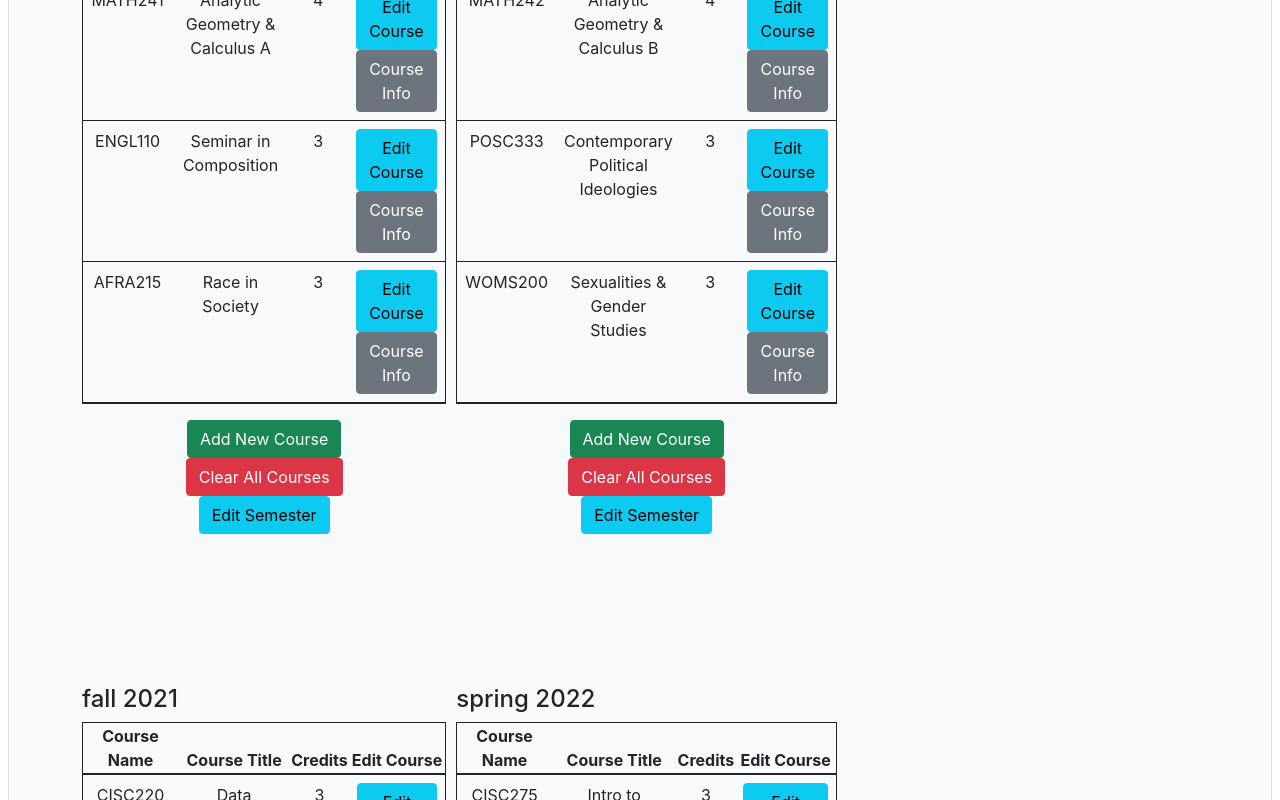
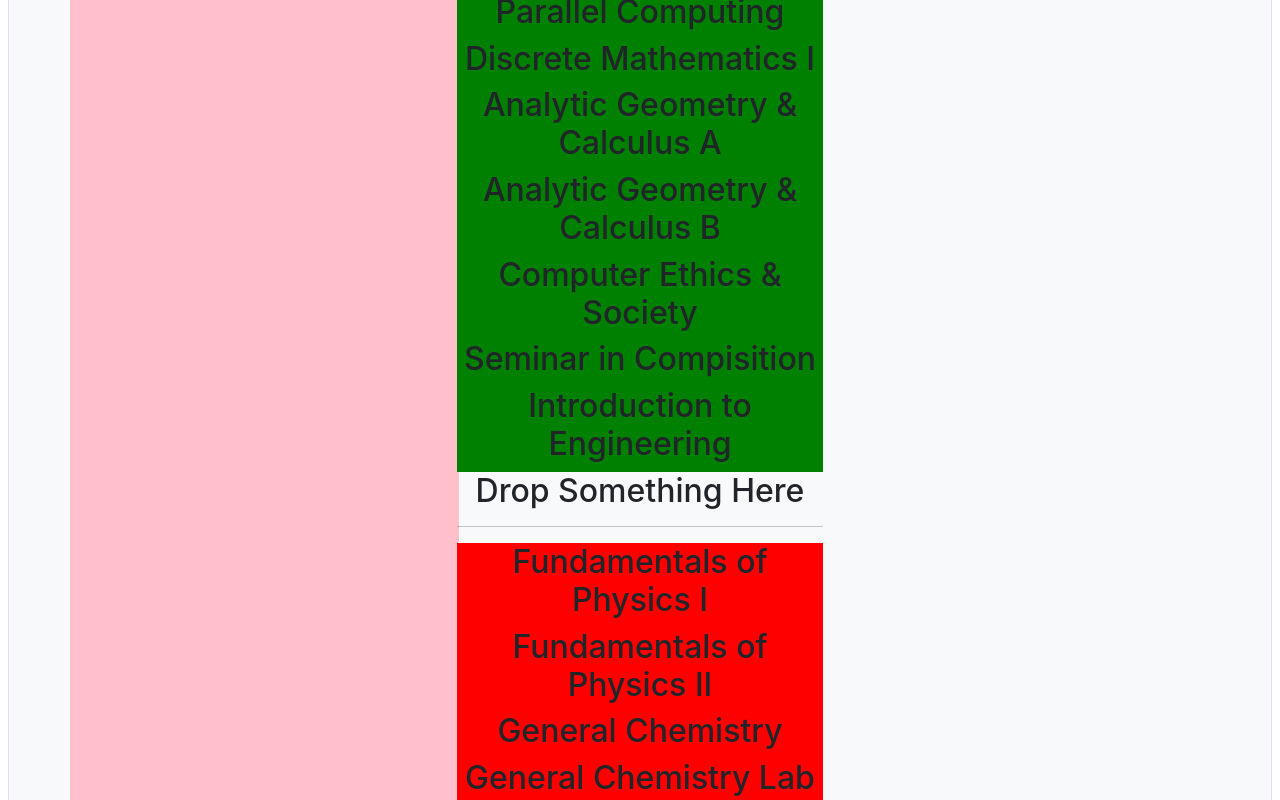
Before and after one commit to UD-CISC275-S22/cis-scheduler-team-18, a React (Create React App) app: page / in a window 1280 px wide. Shown: the part 4380-5180 px from the top of the page. Built offline with nearby package versions, Linux system fonts and the light colour scheme.

Commit message:
drag from sem

```diff
--- a/src/App.tsx
+++ b/src/App.tsx
@@ -9,8 +9,8 @@ import { PlanList } from "./components/PlanList";
 import { Welcome } from "./WelcomeMsg";
 import { Button } from "react-bootstrap";
 import { AddPlanModal } from "./components/AddPlanModal";
+import { Drag } from "./components/Drag";
 //import { Course } from "./interfaces/course";
-import { Drag } from "./components/Drag";
 //import { Card } from "./components/Card";
 
 const PLANS = semesterPlan.map(
@@ -68,12 +68,17 @@ function App(): JSX.Element {
             <div>
                 <Welcome></Welcome>
             </div>
-            <div>
-                <PlanList
-                    plans={plans}
-                    editPlan={editPlan}
-                    deletePlan={deletePlan}
-                ></PlanList>
+            <div className="App-container">
+                <div className="App-left">
+                    <PlanList
+                        plans={plans}
+                        editPlan={editPlan}
+                        deletePlan={deletePlan}
+                    ></PlanList>
+                </div>
+                <div>
+                    <Drag></Drag>
+                </div>
             </div>
             <div>
                 <Button
@@ -89,10 +94,6 @@ function App(): JSX.Element {
                     addPlan={addPlan}
                 ></AddPlanModal>
             </div>
-
-            <div>
-                <Drag></Drag>
-            </div>
         </div>
     );
 }
--- a/src/components/CourseList.tsx
+++ b/src/components/CourseList.tsx
@@ -22,15 +22,16 @@ export function CourseList({ semester }: { semester: Semester }): JSX.Element {
         );
     }
 
-    function clearCourses() {
-        setCourses([]);
-    }
-
     function deleteCourse(id: string) {
         setCourses(
             courses.filter((course: Course): boolean => course.code !== id)
         );
     }
+
+    function clearCourses() {
+        setCourses([]);
+    }
+
     function addCourse(newCourse: Course): void {
         setCourses([...courses, newCourse]);
     }
@@ -41,6 +42,9 @@ export function CourseList({ semester }: { semester: Semester }): JSX.Element {
                 courses={courses}
                 editCourse={editCourse}
                 deleteCourse={deleteCourse}
+                addCourse={addCourse}
+                setCourses={setCourses}
+                semester={semester}
             ></CourseView>
             <CourseAdd addCourse={addCourse}></CourseAdd>
             <Button variant="danger" onClick={clearCourses}>
--- a/src/components/CourseView.tsx
+++ b/src/components/CourseView.tsx
@@ -1,6 +1,7 @@
 import React from "react";
 import { Table } from "react-bootstrap";
 import { Course } from "../interfaces/course";
+import { Semester } from "../interfaces/semester";
 import { CourseEdit } from "./CourseEdit";
 import { CourseInfo } from "./CourseInfo";
 
@@ -10,37 +11,39 @@ import { CourseInfo } from "./CourseInfo";
 export function CourseView({
     courses,
     editCourse,
-    deleteCourse
+    deleteCourse,
+    addCourse
 }: {
     courses: Course[];
     editCourse: (id: string, newCourse: Course) => void;
     deleteCourse: (id: string) => void;
+    addCourse: (newCourse: Course) => void;
+    setCourses: (courseList: Course[]) => void;
+    semester: Semester;
 }): JSX.Element {
     const dragStartHandler = (
         event: React.DragEvent<HTMLDivElement>,
         data: Course
     ) => {
-        event.dataTransfer.setData("text", JSON.stringify(data));
+        const courseCopy = { ...data };
+        event.dataTransfer.setData("text", JSON.stringify(courseCopy));
     };
 
-    /*
-    const dropHandler = (
-        event: React.DragEvent<HTMLDivElement>,
-        newCourse: Course
-    ) => {
+    const dropHandlerTable = (event: React.DragEvent<HTMLDivElement>) => {
         event.preventDefault();
         const data = event.dataTransfer.getData("text");
-        const existing = left.find(
-            (course: Course): boolean => course === newCourse
-        );
-        if (existing === undefined) {
-            setRight([...right, JSON.parse(data)]);
-            deleteLeft(newCourse.code);
-        }
-    };*/
+        addCourse(JSON.parse(data));
+    };
 
     const allowDrop = (event: React.DragEvent<HTMLDivElement>) => {
         event.preventDefault();
+    };
+
+    const dragEndHandler = (
+        event: React.DragEvent<HTMLDivElement>,
+        myCourseId: string
+    ) => {
+        deleteCourse(myCourseId);
     };
 
     return (
@@ -52,7 +55,10 @@ export function CourseView({
                     <th>Credits</th>
                     <th>Edit Course</th>
                 </thead>
-                <tbody>
+                <tbody
+                    key="tableBody"
+                    onDrop={(event) => dropHandlerTable(event)}
+                >
                     {courses.map((course: Course) => (
                         <tr
                             key={course.code}
@@ -62,6 +68,9 @@ export function CourseView({
                             }
                             draggable={true}
                             onDragOver={allowDrop}
+                            onDragEnd={(event) =>
+                                dragEndHandler(event, course.code)
+                            }
                             //onDrop={(event) => dropHandler2(event, course)}
                         >
                             <td>{course.code}</td>
--- a/src/components/Drag.tsx
+++ b/src/components/Drag.tsx
@@ -1,17 +1,13 @@
+//Yeah this works
+
 import React, { useState } from "react";
 import { Course } from "../interfaces/course";
 import coreMajorRequirements from "../data/coreMajorRequirements.json";
 import { Col, Row } from "react-bootstrap";
-import techElect from "../data/techElect.json";
-
-/*
-Make one course drag and droppable
-be able to drop it into pool
-Be able to drag it from pool back into any semester
-*/
+import scienceRequirement from "../data/scienceRequirement.json";
 
 let startLeft = coreMajorRequirements.map((course): Course => ({ ...course }));
-let startRight = techElect.map((course): Course => ({ ...course }));
+let startRight = scienceRequirement.map((course): Course => ({ ...course }));
 
 const saveDataKey = "MY-PAGE-DATA";
 const previousData = localStorage.getItem(saveDataKey);
@@ -28,9 +24,7 @@ export function Drag(): JSX.Element {
     const [left, setLeft] = useState<Course[]>(startLeft);
     const [right, setRight] = useState<Course[]>(startRight);
 
-    const [testing, setTest] = useState<string>("Initial thing");
-
-    const [pool, setPool] = useState<Course[]>();
+    const [pool, setPool] = useState<Course[]>([]);
 
     // This function will be triggered when you start dragging
     const dragStartHandler = (
@@ -53,7 +47,7 @@ export function Drag(): JSX.Element {
     function deleteRight(newCourse: Course) {
         //setRight(right.filter((course: Course): boolean => course.code !== id));
         setRight(
-            startRight.filter(
+            right.filter(
                 (course: Course): boolean => course.name !== newCourse.name
             )
         );
@@ -68,7 +62,7 @@ export function Drag(): JSX.Element {
         event.preventDefault();
         const data = event.dataTransfer.getData("text");
         const existing = left.find(
-            (course: Course): boolean => course === newCourse
+            (course: Course): boolean => course.name === newCourse.name
         );
         if (existing === undefined) {
             setRight([...right, JSON.parse(data)]);
@@ -83,7 +77,7 @@ export function Drag(): JSX.Element {
         event.preventDefault();
         const data = event.dataTransfer.getData("text");
         const existing = right.find(
-            (course: Course): boolean => course === newCourse
+            (course: Course): boolean => course.name === newCourse.name
         );
         if (existing === undefined) {
             setLeft([...left, JSON.parse(data)]);
@@ -91,36 +85,42 @@ export function Drag(): JSX.Element {
         }
     };
 
-    /*
-    const dropHandlerPool = (
-        event: React.DragEvent<HTMLDivElement>,
-        newCourse: Course
-    ) => {
+    const dropHandlerPool = (event: React.DragEvent<HTMLDivElement>) => {
         event.preventDefault();
         const data = event.dataTransfer.getData("text");
         setPool([...pool, JSON.parse(data)]);
-    };*/
+        //deleteCourseFromSem(JSON.parse(data));
+    };
 
     // This makes the third box become droppable
     const allowDrop = (event: React.DragEvent<HTMLDivElement>) => {
         event.preventDefault();
     };
 
-    function yes() {
-        setTest("Hiiiiiii");
-    }
-
     return (
         <div className="container">
-            <Row
+            <Row>
+                <div
                     style={{
                         backgroundColor: "pink",
                         display: "inline-block"
                     }}
                     onDragOver={allowDrop}
-                //onDrop={dropHandlerPool}
+                    onDrop={(event) => dropHandlerPool(event)}
                 >
-                {testing}
+                    {pool.map((course: Course) => (
+                        <div
+                            key={course.code}
+                            className={course.code}
+                            onDragStart={(event) =>
+                                dragStartHandler(event, course)
+                            }
+                            draggable={true}
+                        >
+                            <h2> {course.name} </h2>
+                        </div>
+                    ))}
+                </div>
             </Row>
             <Row>
                 <Col>
--- a/src/data/techElect.json
+++ b/src/data/techElect.json
@@ -8,16 +8,8 @@
         "restrict": "Requires familiarity with computing (e.g., programming language). Students may not receive credit for both MATH353 and MATH426",
         "breadth": "",
         "typ": ""
-    },{
-        "code": "CISC411",
-        "name": "Computational Mathematics II",
-        "descr": "Eigenvalue and singular-value decompositions; power and Krylov subspace iterations; global interpolation and quadrature; methods for boundary-value problems and Poisson’s equation; implicit solvers for stiff problems; method of lines for partial differential equations; diffusion and advection problems.",
-        "credits": "3",
-        "preReq": "",
-        "restrict": "",
-        "breadth": "",
-        "typ": ""
-    },{
+    },
+    {
         "code": "CISC304",
         "name": "Logic for Programming",
         "descr": "Propositional and predicate logic for general reasoning and advanced applications in knowledge representation in artificial intelligence and database, program correctness and programming semantics. Models, resolution, logic programming, and natural deduction.",
--- a/src/semesterer.tsx
+++ b/src/semesterer.tsx
@@ -6,6 +6,7 @@ import { Plan } from "./interfaces/plan";
 import { SemesterList } from "./components/semesterList";
 import { Button } from "react-bootstrap";
 import { AddSemesterModal } from "./components/addSemesterModal";
+import { Drag } from "./components/Drag";
 
 export function Semesterer({ plan }: { plan: Plan }): JSX.Element {
     //list of degree requirements: base plan, cs BS major
@@ -58,13 +59,16 @@ export function Semesterer({ plan }: { plan: Plan }): JSX.Element {
     const handleShowAddModal = () => setShowAddModal(true);
     //will call semesterList
     return (
-        <div>
-            <div>
+        <div className="mySems">
+            <div className="mySemList">
                 <SemesterList
                     semesters={semesters}
                     editSemester={editSemester}
                     deleteSemester={deleteSemester}
                 ></SemesterList>
+            </div>
+            <div className="myDrag">
+                <Drag></Drag>
             </div>
             <div>
                 <Button
```
Lines whose indentation alone changed are shown as unchanged.
